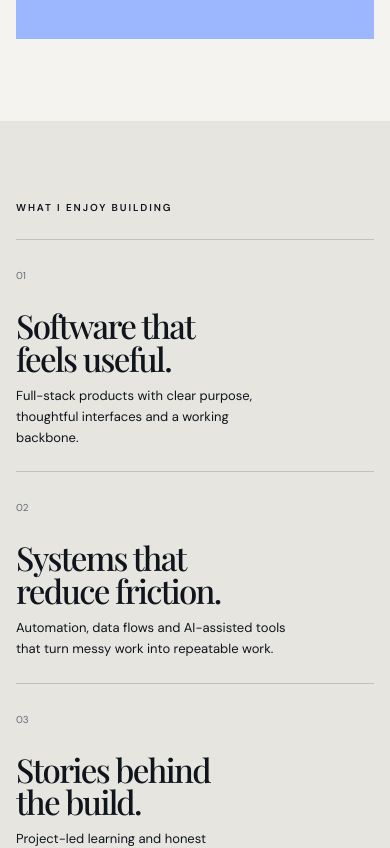
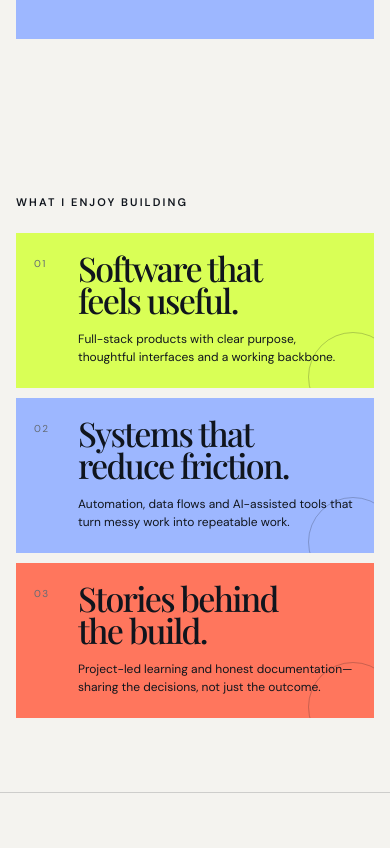
Before and after one commit to nirajvijay/njx-portfolio, a React (Vite) app: page / in a window 390 px wide. Shown: the part 3020-3868 px from the top of the page. Built offline with nearby package versions, Linux system fonts and the light colour scheme; a web font is replaced by a local one.

Commit message:
Redesign mobile capabilities cards

```diff
--- a/src/portfolio-fixes.css
+++ b/src/portfolio-fixes.css
@@ -5,5 +5,19 @@
 .p-project-local{background:var(--p-coral);color:var(--p-ink)}.p-project-local:after{content:'↗︎';position:absolute;right:22px;bottom:20px;font:130px/.8 var(--serif);color:rgba(255,255,255,.25)}.p-project-local .p-project-body{max-width:340px}.p-project-local .p-chip{position:relative;z-index:2}.p-project-rust .p-project-body{max-width:340px}.p-project-rust .p-project-body>p:not(.p-project-label){max-width:310px}.p-project-rust .p-project-meta,.p-project-rust .p-project-body{z-index:2}
 .p-now-index{padding-top:4px}.p-now li{display:grid;grid-template-columns:42px 1fr;gap:10px}.p-now li span{width:auto}
 .p-project-radar .p-grid-art{display:none}
+.p-capabilities .p-cap-grid>div{border:0}
 @media(max-width:720px){.p-now-index{padding-top:0}.p-now li{grid-template-columns:30px 1fr;gap:10px}.p-project:not(.p-project-radar) .p-project-body{margin-top:45px}}
+@media(max-width:720px){
+  .p-capabilities{background:var(--p-paper);padding-top:74px;padding-bottom:74px}
+  .p-capabilities>.p-kicker{font-size:11px;margin-bottom:24px}
+  .p-cap-grid{gap:10px;margin-top:0;border:0}
+  .p-cap-grid>div{min-height:0;margin:0!important;padding:20px 18px 22px;border:0!important;display:grid;grid-template-columns:34px 1fr;column-gap:10px;position:relative;overflow:hidden}
+  .p-cap-grid>div:after{content:'';position:absolute;width:88px;height:88px;border:1px solid currentColor;border-radius:50%;right:-24px;bottom:-34px;opacity:.22}
+  .p-cap-grid>div:nth-child(1){background:var(--p-lime);color:var(--p-ink)}
+  .p-cap-grid>div:nth-child(2){background:var(--p-blue);color:var(--p-ink)}
+  .p-cap-grid>div:nth-child(3){background:var(--p-coral);color:var(--p-ink)}
+  .p-cap-grid>div>span{font-size:10px;letter-spacing:.14em;padding-top:4px}
+  .p-cap-grid>div h3{font-size:34px;line-height:.94;margin:0 0 13px;grid-column:2}
+  .p-cap-grid>div p{font-size:12px;line-height:1.5;max-width:285px;margin:0;grid-column:2;color:inherit}
+}
 @media(max-width:720px){.p-njx-wordmark{font-size:19px}.p-njx-wordmark small{font-size:6px}.p-hero-portrait{top:36px;right:-88px;width:315px}.p-hero-portrait:after{background:rgba(217,255,86,.68)}.p-about{display:block;padding-top:76px;padding-bottom:76px}.p-about-meta{padding:0;margin-bottom:34px}.p-about-meta>span{margin-top:12px}.p-about-content{display:block}.p-about-content h2{margin-bottom:28px}.p-about .p-about-content p{font-size:15px;max-width:340px}.p-project-local:after{font-size:110px;right:14px;bottom:15px}}
```
